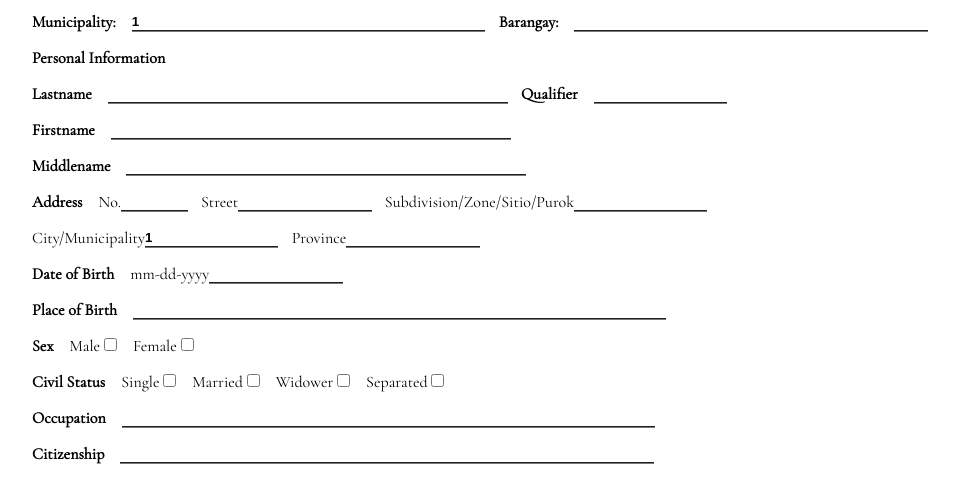
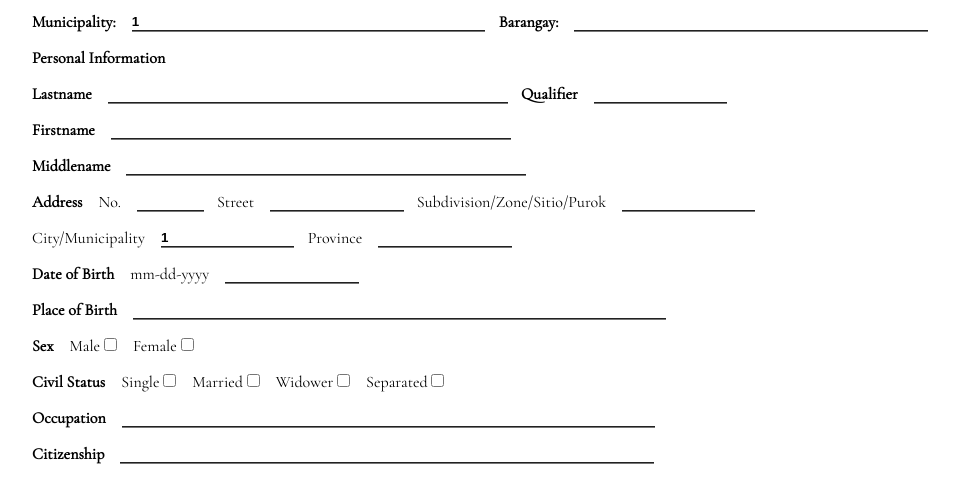
Before and after one commit to kimpoy/barangay_system, a PHP site: page /includes/admin/print/census.php?city=1 in a window 1280 px wide. Shown: the part 173-651 px from the top of the page, without its empty margins (160-1119 px from the left). Run offline with PHP 8.4, Linux system fonts and the light colour scheme; data that the repository does not hold is empty.

Commit message:
fixed some minor design in print layout in census

```diff
--- a/includes/admin/print/census.php
+++ b/includes/admin/print/census.php
@@ -56,22 +56,22 @@
             </div>
             <div class="to-left">
                 <h4 class="box-content">Address</h4>
-                <p>No. </p>
+                <p class="box-content">No. </p>
                 <input class="field-form box-content" style="width: 5em;" type="text" value="<?php echo $_GET['no']; ?>" readonly>
-                <p>Street </p>
+                <p class="box-content">Street </p>
                 <input class="field-form box-content" style="width: 10em;" type="text" value="<?php echo $_GET['street']; ?>" readonly>
-                <p>Subdivision/Zone/Sitio/Purok </p>
+                <p class="box-content">Subdivision/Zone/Sitio/Purok </p>
                 <input class="field-form box-content" style="width: 10em;" type="text" value="<?php echo $_GET['sub']; ?>" readonly>
             </div>
             <div class="to-left">
-                <p>City/Municipality </p>
+                <p class="box-content">City/Municipality </p>
                 <input class="field-form box-content" style="width: 10em;" type="text" value="<?php echo $_GET['city']; ?>" readonly>
-                <p>Province </p>
+                <p class="box-content">Province</p>
                 <input class="field-form box-content" style="width: 10em;" type="text" value="<?php echo $_GET['province']; ?>" readonly>
             </div>
             <div class="to-left">
                 <h4 class="box-content">Date of Birth</h4>
-                <p>mm-dd-yyyy </p>
+                <p class="box-content">mm-dd-yyyy </p>
                 <input class="field-form box-content" style="width: 10em;" type="text" value="<?php echo $_GET['dateofbirth']; ?>" readonly>
             </div>
             <div class="to-left">
--- a/includes/processes/login.php
+++ b/includes/processes/login.php
@@ -131,7 +131,7 @@ if (isset($_POST['submit']) && $_POST['type'] == 'admin') {
                 echo '<div class="alert alert-danger alert-dismissible fade show">
                         <button type="button" class="close" data-dismiss="alert">&times;</button>
                         <strong>ERROR!</strong> No User Found
-                        </div>';;
+                        </div>';
             }
         }
     }
--- a/logout.php
+++ b/logout.php
@@ -3,5 +3,3 @@ session_start();
 unset($_SESSION['sessionUser']);
 header("Location: index.php");
 exit();
-
-?>
```
